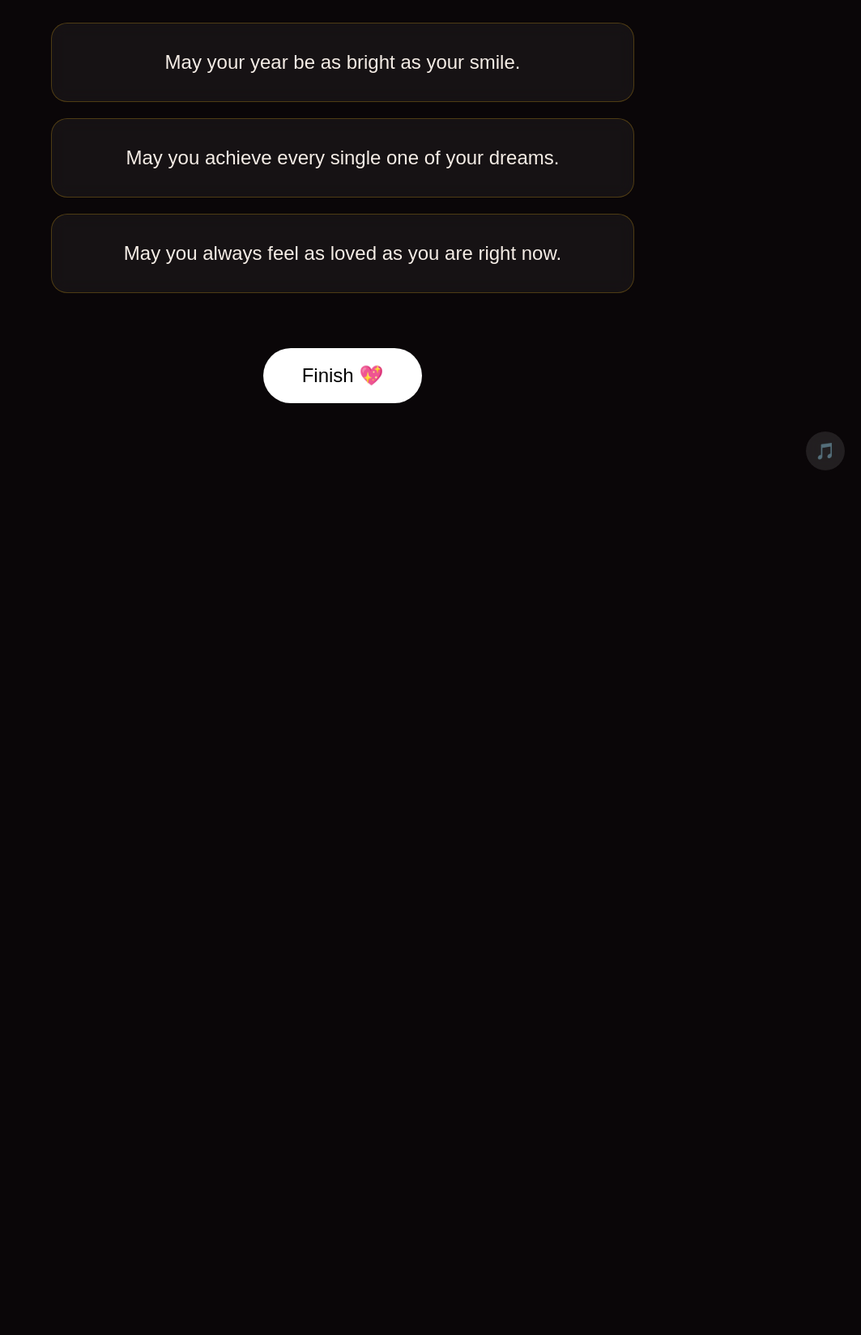
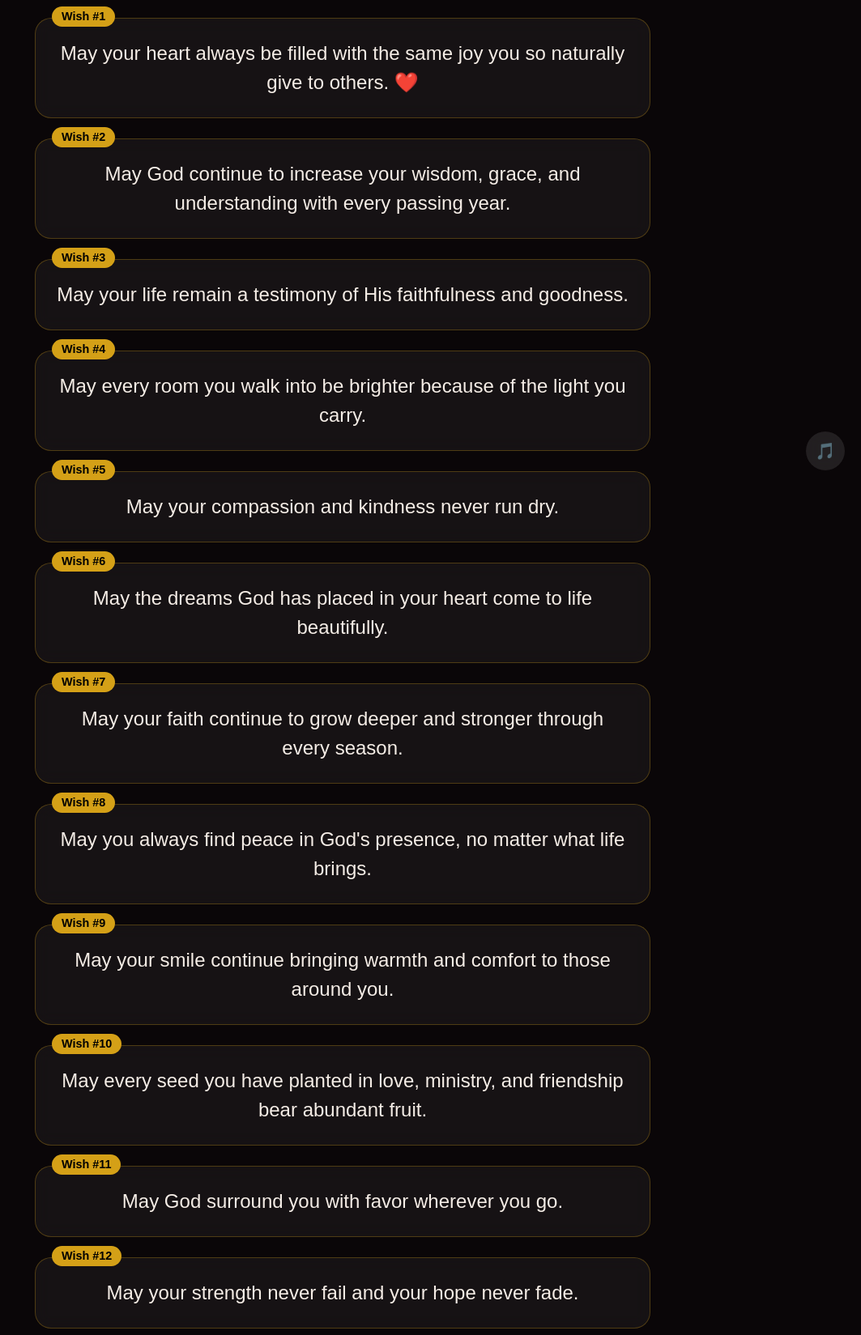
Before and after one commit to mosesmuthee/JoyVerse, a plain HTML site: page bday-wishes.html in a window 1280 px wide. Shown: the part 199-1848 px from the top of the page at 81% size, without its empty margins (217-1280 px from the left). Before the commit the page ends 800 px from the top, so only its background shows below. Drawn offline with nearby package versions, Linux system fonts and the light colour scheme; a web font is replaced by a local one.

Commit message:
new changes

```diff
--- a/bday-wishes.html
+++ b/bday-wishes.html
@@ -3,7 +3,7 @@
 <head>
     <meta charset="UTF-8">
     <meta name="viewport" content="width=device-width, initial-scale=1.0">
-    <title>My Wishes for You 🎂</title>
+    <title>23 Wishes for You 🎂</title>
     <link href="https://cdn.jsdelivr.net/npm/bootstrap@5.3.3/dist/css/bootstrap.min.css" rel="stylesheet">
     <script src="https://cdn.tailwindcss.com"></script>
     <link rel="stylesheet" href="https://cdnjs.cloudflare.com/ajax/libs/animate.css/4.1.1/animate.min.css">
@@ -12,31 +12,35 @@
     <link href="https://fonts.googleapis.com/css2?family=Playfair+Display:ital,wght@0,400..900;1,400..900&family=Dancing+Script:wght@400..700&family=Nunito:ital,wght@0,200..1000;1,200..1000&display=swap" rel="stylesheet">
     <link rel="stylesheet" href="css/global.css">
     <style>
-        body { background: #0a0608; color: #f5ede6; overflow: hidden; min-height: 100vh; }
-        .wishes-container { max-width: 800px; padding: 40px; text-align: center; margin: auto; }
+        body { background: #0a0608; color: #f5ede6; overflow-x: hidden; min-height: 100vh; }
+        .wishes-container { max-width: 800px; padding: 60px 20px; text-align: center; margin: auto; }
         .wish-card {
             background: rgba(255,255,255,0.05); backdrop-filter: blur(10px);
             border: 1px solid rgba(212, 160, 23, 0.3); border-radius: 20px;
-            padding: 30px; margin-bottom: 20px; transition: transform 0.3s;
+            padding: 25px; margin-bottom: 25px; transition: all 0.4s ease;
+            position: relative;
         }
-        .wish-card:hover { transform: scale(1.02); background: rgba(212, 160, 23, 0.1); }
+        .wish-card:hover { transform: translateY(-5px); background: rgba(212, 160, 23, 0.1); border-color: #d4a017; }
+        .wish-number {
+            position: absolute; top: -15px; left: 20px;
+            background: #d4a017; color: #000; font-weight: bold;
+            padding: 2px 12px; border-radius: 50px; font-size: 0.9rem;
+        }
     </style>
 </head>
-<body class="d-flex align-items-center justify-content-center">
+<body>
     <main class="container">
-        <div class="wishes-container" data-aos="fade-up">
-            <h1 class="display-3 mb-5" style="font-family:'Playfair Display'; color:#d4a017;">My Wishes for You 🎂</h1>
-            <div class="wish-card" data-aos="fade-right" data-aos-delay="100">
-                <p class="fs-4">May your year be as bright as your smile.</p>
-            </div>
-            <div class="wish-card" data-aos="fade-left" data-aos-delay="200">
-                <p class="fs-4">May you achieve every single one of your dreams.</p>
-            </div>
-            <div class="wish-card" data-aos="fade-right" data-aos-delay="300">
-                <p class="fs-4">May you always feel as loved as you are right now.</p>
+        <div class="wishes-container">
+            <h1 class="display-3 mb-2" data-aos="fade-down" style="font-family:'Playfair Display'; color:#d4a017;">23 Wishes for Joy 🎂</h1>
+            <p class="fs-4 mb-10 opacity-75" data-aos="fade-up">One for every beautiful year of your life.</p>
+
+            <div id="wishesGrid">
+                <!-- Wishes will be injected here for easier management -->
             </div>
 
-            <button onclick="navigateTo('bday-finale.html')" class="btn-glow mt-5 px-12 py-3 rounded-full bg-white text-black border-none fs-4">Finish 💖</button>
+            <div class="text-center mt-10" data-aos="fade-up">
+                <button onclick="navigateTo('bday-finale.html')" class="btn-glow px-12 py-4 rounded-full bg-white text-black border-none fs-3">One Last Surprise 💖</button>
+            </div>
         </div>
     </main>
 
@@ -50,7 +54,46 @@
     <script src="https://unpkg.com/aos@2.3.1/dist/aos.js"></script>
     <script src="js/global.js"></script>
     <script>
+        const wishes = [
+            "May your heart always be filled with the same joy you so naturally give to others. ❤️",
+            "May God continue to increase your wisdom, grace, and understanding with every passing year.",
+            "May your life remain a testimony of His faithfulness and goodness.",
+            "May every room you walk into be brighter because of the light you carry.",
+            "May your compassion and kindness never run dry.",
+            "May the dreams God has placed in your heart come to life beautifully.",
+            "May your faith continue to grow deeper and stronger through every season.",
+            "May you always find peace in God's presence, no matter what life brings.",
+            "May your smile continue bringing warmth and comfort to those around you.",
+            "May every seed you have planted in love, ministry, and friendship bear abundant fruit.",
+            "May God surround you with favor wherever you go.",
+            "May your strength never fail and your hope never fade.",
+            "May you continue inspiring others simply by being yourself.",
+            "May this year bring divine opportunities that align perfectly with God's purpose for your life.",
+            "May your laughter be frequent, your burdens be light, and your days be filled with peace.",
+            "May you always know how precious and treasured you are in God's eyes.",
+            "May your gifts and talents continue opening doors and touching lives.",
+            "May every challenge you face become a testimony of God's power and faithfulness.",
+            "May your love for people continue reflecting Christ in a beautiful way.",
+            "May God's protection cover you in every step, every journey, and every decision.",
+            "May your birthday mark the beginning of one of the most fruitful years of your life.",
+            "May your passion for serving God continue to impact generations.",
+            "May you always have reasons to celebrate, smile, and give thanks."
+        ];
+
         window.addEventListener('load', () => {
+            const grid = document.getElementById('wishesGrid');
+            wishes.forEach((wish, i) => {
+                const card = document.createElement('div');
+                card.className = 'wish-card';
+                card.setAttribute('data-aos', i % 2 === 0 ? 'fade-right' : 'fade-left');
+                card.setAttribute('data-aos-delay', (i % 5) * 100);
+                card.innerHTML = `
+                    <span class="wish-number">Wish #${i + 1}</span>
+                    <p class="fs-4 mb-0">${wish}</p>
+                `;
+                grid.appendChild(card);
+            });
+
             AOS.init({ duration: 1000, once: true });
         });
     </script>
--- a/js/bday.js
+++ b/js/bday.js
@@ -1,7 +1,7 @@
 // bday.js — Birthday Path Specific Logic
 
 // Countdown Timer logic
-const JOY_BIRTHDAY = new Date('2026-06-03T00:00:00'); // [MOSES FILLS: YYYY-MM-DD]
+const JOY_BIRTHDAY = new Date('2003-06-12T00:00:00'); // Joy's actual birth date
 
 function updateCounter() {
   const now  = new Date();
@@ -36,7 +36,7 @@ const bdayMemories = {
   m1: {
     title: "[MOSES FILLS: Memory Title]",
     text : "[MOSES FILLS: Full memory, 2-4 sentences]",
-    img  : "images/joy/joy-2.webp"
+    img  : "images/joy/IMG-20251224-WA0055.webp"
   },
   // Add more memories here
 };
@@ -90,7 +90,7 @@ function openGift() {
         Swal.fire({
             title: 'Happy Birthday, Joy! 🎂',
             html: '[MOSES WRITES: Gift message — 2-3 warm sentences]',
-            imageUrl: 'images/joy/joy-1.webp',
+            imageUrl: 'images/joy/IMG-20251224-WA0052.webp',
             imageWidth: 220, imageAltText: 'Joy',
             confirmButtonText: '💛 Thank you',
             confirmButtonColor: '#D4A017'
```
Also changed, not shown: bday-gallery.html (+12 -13 lines), bday-hero.html (+4 -3 lines), bday-prayer.html (+5 -2 lines), friend-goals.html (+1 -1 lines), friend-hero.html (+1 -1 lines), friend-timeline.html (+1 -1 lines), 1 other file.
